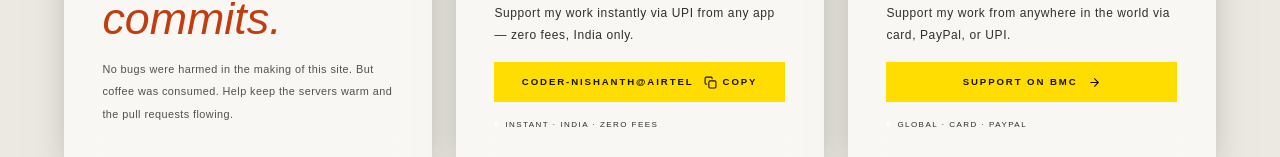
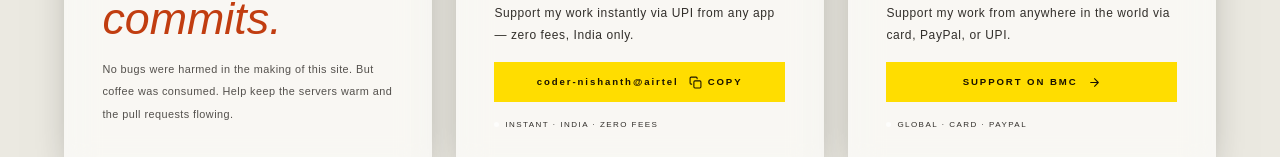
Before and after one commit to 0xnish/0xnish.github.io, a React (Vite) app: page / in a window 1280 px wide. Shown: the part 4296-4453 px from the top of the page. Built offline with nearby package versions, Linux system fonts and the light colour scheme; no server answers; the HTML template or start-up script is replaced by a standard one; a web font is replaced by a local one.

Commit message:
Make UPI ID small case (overriding inherited uppercase)

```diff
--- a/src/styles/donate.css
+++ b/src/styles/donate.css
@@ -314,6 +314,10 @@ body:not(.light) .db-btn-bmc:hover {
 /* ═══════════════════════════════════
    UPI ID display + copy
 ═══════════════════════════════════ */
+.upi-id-text {
+  text-transform: lowercase;
+  font-weight: 600;
+}
 .db-btn-upi.copied {
   background: #ffffff;
   color: #fff;
--- a/src/styles/responsive.css
+++ b/src/styles/responsive.css
@@ -359,9 +359,10 @@
   .db-upi-id-wrap {
     padding: 12px 14px;
   }
-  .db-upi-id-text {
-    font-size: 0.66rem;
-  }
+   .db-upi-id-text {
+     font-size: 0.66rem;
+     text-transform: lowercase;
+   }
   .db-upi-copy-btn {
     padding: 6px 10px;
     font-size: 0.52rem;
```
